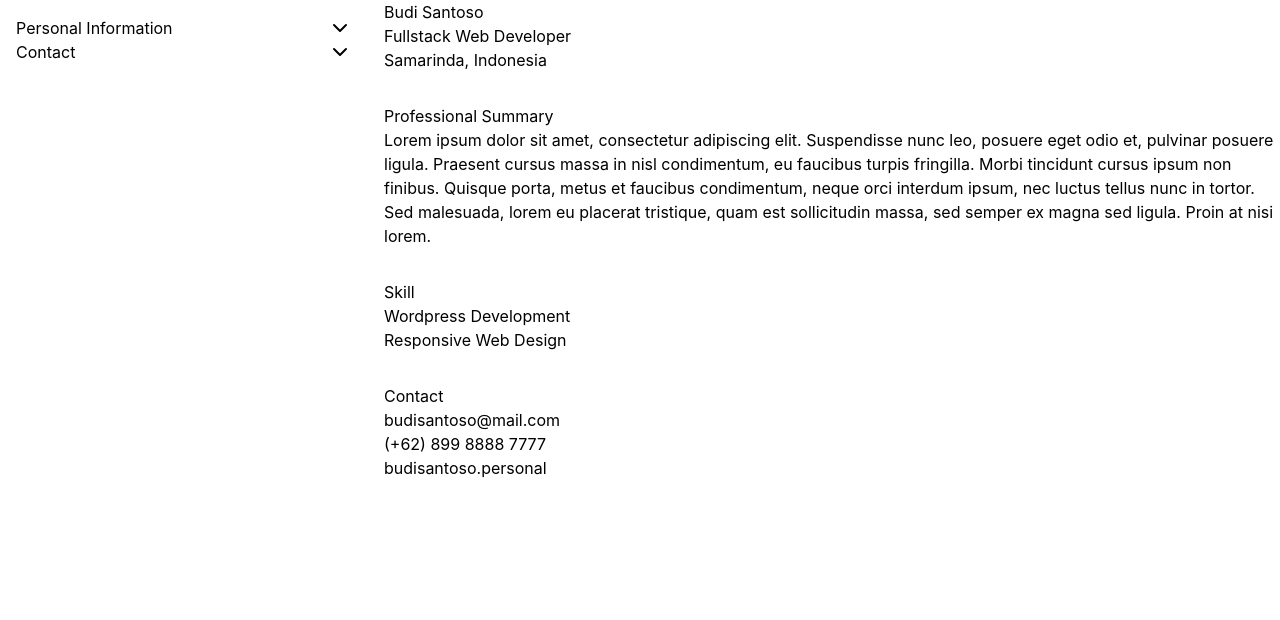
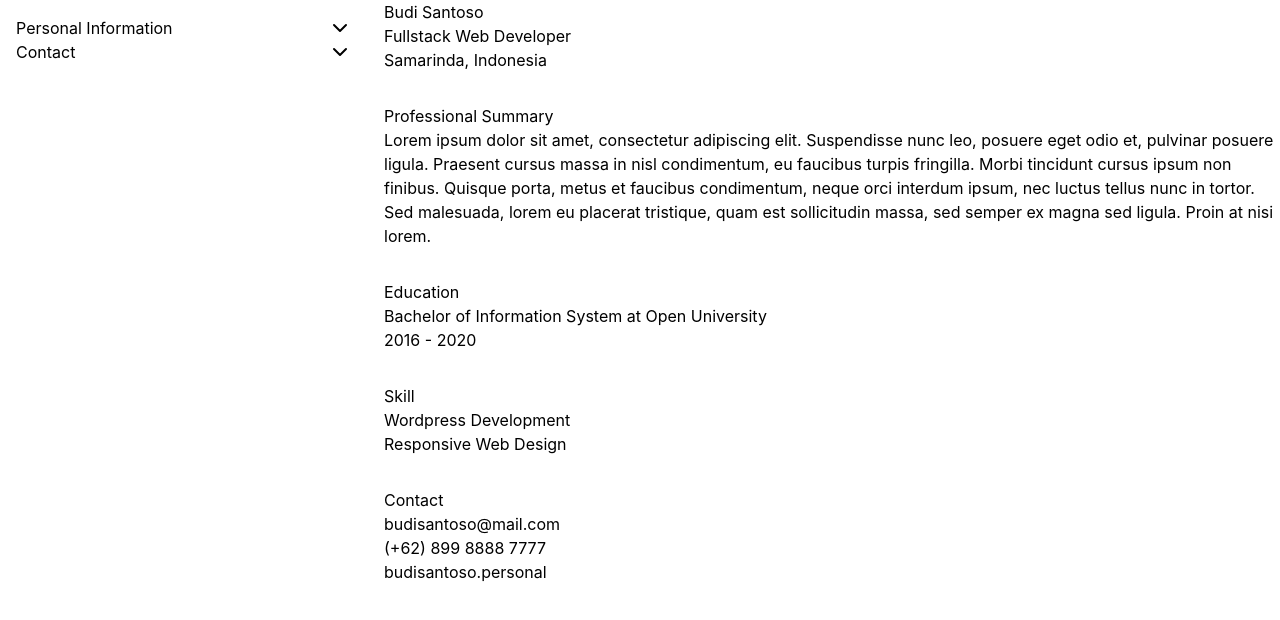
Before and after one commit to roaayala/cv-builder, a React (Vite) app: page / in a window 1280 px wide. Shown: the top 620 px of the page. Built offline with nearby package versions, Linux system fonts and the light colour scheme.

Commit message:
Education

```diff
--- a/src/components/Resume.jsx
+++ b/src/components/Resume.jsx
@@ -1,4 +1,5 @@
 import Contact from "./resumes/Contact";
+import Education from "./resumes/Education";
 import PersonalInformation from "./resumes/PersonalInformation";
 import ProfessionalSummary from "./resumes/ProfessionalSummary";
 import Skill from "./resumes/Skill";
@@ -16,6 +17,7 @@ export default function Resume({ data }) {
     <main className="w-full flex flex-col gap-8">
       <PersonalInformation data={personalInformation} />
       <ProfessionalSummary data={professionalSummary} />
+      <Education data={education} />
       <Skill data={skill} />
       <Contact data={contact} />
     </main>
--- a/src/components/resumes/Education.jsx
+++ b/src/components/resumes/Education.jsx
@@ -0,0 +1,19 @@
+export default function Education({ data }) {
+  return (
+    <section>
+      <h2>Education</h2>
+      <ul>
+        {data.map((education) => (
+          <li key={education.id}>
+            <h3>
+              <span>{education.degree}</span> at {education.institute}
+            </h3>
+            <p>
+              <span>{education.start}</span> - <span>{education.end}</span>
+            </p>
+          </li>
+        ))}
+      </ul>
+    </section>
+  );
+}
--- a/src/utils.js
+++ b/src/utils.js
@@ -25,7 +25,7 @@ export const EXAMPLE_RESUME = {
     {
       id: crypto.randomUUID(),
       institute: "Open University",
-      description: "Bachelor of Information System",
+      degree: "Bachelor of Information System",
       start: "2016",
       end: "2020",
     },
```
